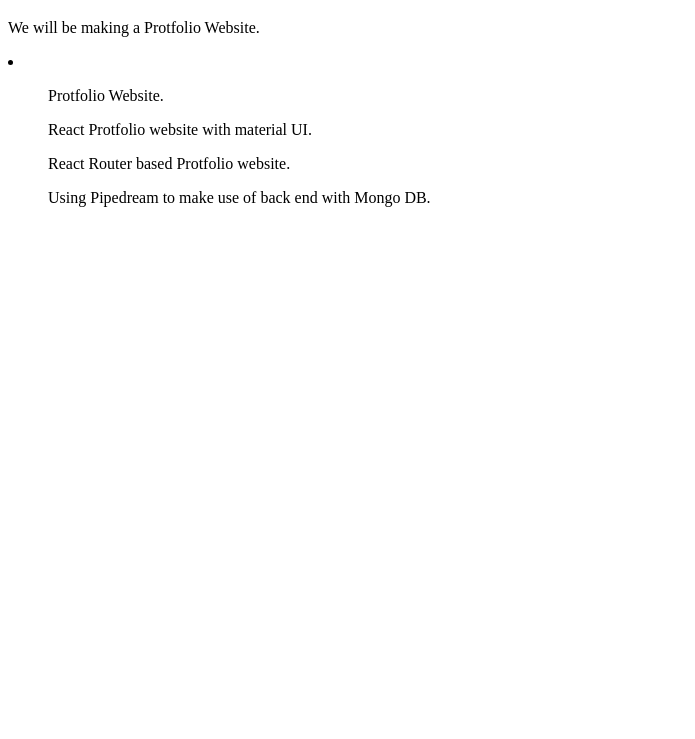
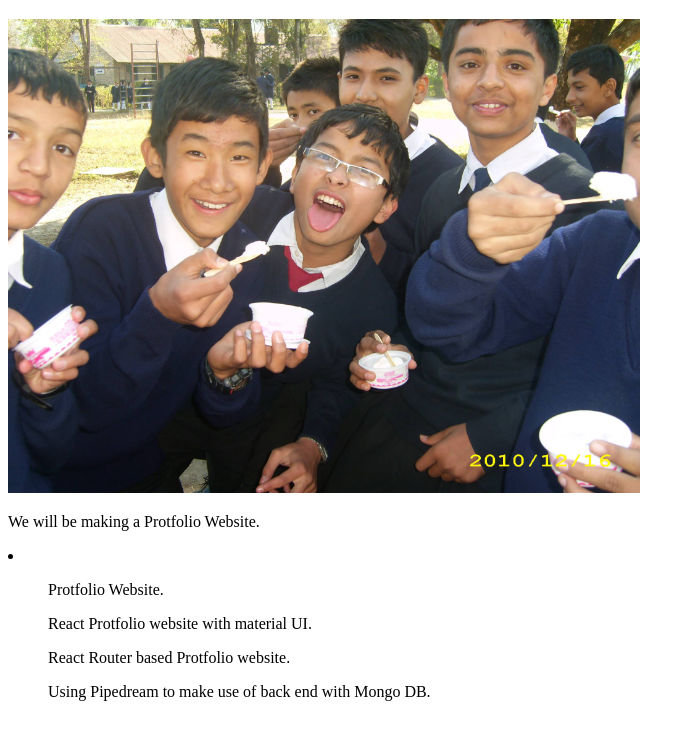
Before and after one commit to chauchausoup/kdhakal.com.np, a plain HTML site: page index.html in a window 1280 px wide. Shown: the part 61-800 px from the top of the page, without its empty margins (0-695 px from the left). Drawn offline with Linux system fonts and the light colour scheme.

Commit message:
2nd deploy

```diff
--- a/index.html
+++ b/index.html
@@ -4,9 +4,13 @@
     <meta charset="UTF-8">
     <meta name="viewport" content="width=device-width, initial-scale=1.0">
     <title>Welcome</title>
+    <link rel="stylesheet" href="./styles/index.css">
+
 </head>
 <body>
     <h1>Welcome to my site.</h1>
+    <img src="./images/1.jpg" alt="Friends">
+
     <p>We will be making a Protfolio Website.</p>
     <li>
         <ol>Protfolio Website.</ol>
--- /dev/null
+++ b/styles/index.css
@@ -0,0 +1,4 @@
+img{
+    width: 50%;
+    height: 50%;
+}
```
Also changed, not shown: images/1.jpg (added).
